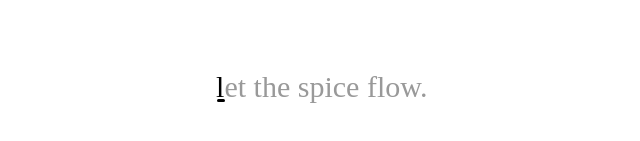
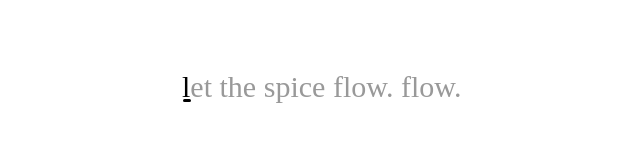
Before and after one commit to playforest/type-rank, a React (Vite) app in the folder client/: page / in a window 1280 px wide. Shown: the part 321-462 px from the top of the page, without its empty margins (322-962 px from the left). Built offline with nearby package versions, Linux system fonts and the light colour scheme.

Commit message:
feature: highlight typos

```diff
--- a/client/src/App.tsx
+++ b/client/src/App.tsx
@@ -4,10 +4,11 @@ import { Prompt } from './components/Prompt'
 function App() {
   const promptRef = useRef<HTMLDivElement>(null)
 
-  let displayText: string = 'let the spice flow.'
+  let displayText: string = 'let the spice flow. flow.'
 
   const [inputText, setInputText] = useState<string[]>([])
   const [cursor, setCursor] = useState<number>(0)
+  const [errors, setErrors] = useState<number[]>([])
 
   useEffect(() => {
     if (promptRef.current) {
@@ -15,30 +16,34 @@ function App() {
         let newInputText: string[] = inputText.slice()
         let newCursor: number = cursor;
 
-        console.log(e.key)
         console.log(`cursor: ${cursor}`)
+        console.log('errors: ', errors)
+
 
         if (e.key === 'Backspace') {
           newInputText.pop()
           setInputText(newInputText)
+
           if (cursor > 0) {
             newCursor = newCursor - 1;
           }
 
         } else {
 
-          if (e.key === displayText[cursor]) {
+          // if (e.key === displayText[cursor]) {
 
-            newInputText.push(e.key)
-            setInputText(newInputText)
+          newInputText.push(e.key)
+          setInputText(newInputText)
 
-            newCursor = newCursor + 1;
+          newCursor = newCursor + 1;
+          // }
+
+          if (e.key !== displayText[cursor]) {
+            setErrors([...errors, cursor])
           }
 
         }
         setCursor(newCursor)
-
-        console.log(inputText)
       }
 
       window.addEventListener('keydown', handleTextInput)
@@ -48,7 +53,7 @@ function App() {
       }
 
     }
-  }, [cursor, inputText])
+  }, [cursor, inputText, errors])
 
 
   return (
@@ -56,7 +61,9 @@ function App() {
       <Prompt
         displayText={displayText}
         promptRef={promptRef}
-        cursor={cursor} />
+        inputText={inputText}
+        cursor={cursor}
+        errors={errors} />
     </>
   )
 }
--- a/client/src/components/ProgressBar.tsx
+++ b/client/src/components/ProgressBar.tsx
@@ -3,10 +3,9 @@ import { useRef, useEffect, useState } from 'react'
 interface ProgressBarProps {
     cursor: number;
     cursorRef: React.RefObject<HTMLSpanElement>;
-    postCursorRef: React.RefObject<HTMLSpanElement>;
 }
 
-export function ProgressBar({ cursor, cursorRef, postCursorRef }: ProgressBarProps) {
+export function ProgressBar({ cursor, cursorRef }: ProgressBarProps) {
     const progressRef = useRef<HTMLDivElement>(null)
     const [lineTrackerWidth, setLineTrackerWidth] = useState<number>(0)
     const [lineTrackerPos, setLineTrackerPos] = useState<number>(0)
@@ -18,14 +17,10 @@ export function ProgressBar({ cursor, cursorRef, postCursorRef }: ProgressBarPro
             setLineTrackerWidth(newWidth);
             setLineTrackerPos(newPos);
 
-            console.log('width vals: ', cursorRef.current?.offsetLeft, cursorRef.current?.offsetWidth, postCursorRef.current?.offsetWidth)
+            console.log('width vals: ', cursorRef.current?.offsetLeft, cursorRef.current?.offsetWidth)
 
         }
     }, [cursor])
-
-
-    //    let lineTrackerWidth: number = ((Number.isFinite(cursorRef.current?.offsetLeft) ? cursorRef.current?.offsetLeft : 0) + (Number.isFinite(cursorRef.current?.offsetWidth) ? cursorRef.current?.offsetWidth : 0));
-
 
     return (
         <div className='progress' ref={progressRef} style={{
@@ -36,36 +31,8 @@ export function ProgressBar({ cursor, cursorRef, postCursorRef }: ProgressBarPro
             right: 0,
             height: '3px', // Thickness of the line
             backgroundColor: 'black', // Color of the line
-            borderRadius: '2px'
+            borderRadius: '2px',
+            transition: 'left 0.2s ease, width 0.3s ease'
         }}></div>
     )
 }
-
-
-
-
-
-
-
-
-
-
-
-
-
-
-/*
-
-    // if (progressRef.current) {
-    //   lineTrackerWidth = (Number.isFinite(cursorRef.current?.offsetLeft) ? cursorRef.current?.offsetLeft : 0) +
-    //     (Number.isFinite(cursorRef.current?.offsetWidth) ? cursorRef.current?.offsetWidth : 0) +
-    //     (Number.isFinite(postCursorRef.current?.offsetWidth) ? postCursorRef.current?.offsetWidth : 0)
-    // }
-
-    // if (cursor >= 0 && cursor < displayText.length) {
-    //   lineTrackerWidth = (Number.isFinite(cursorRef.current?.offsetLeft) ? cursorRef.current?.offsetLeft : 0) +
-    //     (Number.isFinite(cursorRef.current?.offsetWidth) ? cursorRef.current?.offsetWidth : 0) +
-    //     (Number.isFinite(postCursorRef.current?.offsetWidth) ? postCursorRef.current?.offsetWidth : 0);
-    // }
-
-*/
--- a/client/src/components/Prompt.tsx
+++ b/client/src/components/Prompt.tsx
@@ -4,19 +4,29 @@ import { ProgressBar } from './ProgressBar';
 interface PromptProps {
     promptRef: React.RefObject<HTMLDivElement>
     displayText: string;
+    inputText: string[];
     cursor: number;
-
+    errors: number[];
 }
 
 
-export function Prompt({ displayText, promptRef, cursor }: PromptProps) {
+export function Prompt({ displayText, promptRef, inputText, cursor, errors }: PromptProps) {
     const cursorRef = useRef<HTMLSpanElement>(null)
-    const postCursorRef = useRef<HTMLSpanElement>(null)
+    const preCursorRef = useRef<HTMLSpanElement>(null)
 
+    const [isError, setIsError] = useState<boolean>(false)
 
     let displayTextChars: string[] = Array.from(displayText)
 
-    console.log('width vals: ', cursorRef.current?.offsetLeft, cursorRef.current?.offsetWidth, postCursorRef.current?.offsetWidth)
+    // console.log('width vals: ', cursorRef.current?.offsetLeft, cursorRef.current?.offsetWidth, preCursorRef.current?.offsetWidth)
+
+    useEffect(() => {
+        if (cursor > 0 && cursor - 1 == errors[errors.length - 1]) {
+            setIsError(true)
+        } else {
+            setIsError(false)
+        }
+    }, [cursor, inputText])
 
     return (
         <div className='prompt' ref={promptRef} style={{
@@ -26,20 +36,31 @@ export function Prompt({ displayText, promptRef, cursor }: PromptProps) {
         }}>
             <div style={{ position: 'relative' }}> {/* Inner container for the text and the line */}
                 {displayTextChars.map((el, indx) => {
+                    let style: React.CSSProperties = {
+                        color: indx === cursor ? 'black' : '#999999',
+                        position: 'relative',
+                        zIndex: 1,
+                        fontVariantLigatures: 'no-common-ligatures'
+                    };
+
+                    errors.map((el) => {
+                        if (indx === el) {
+                            style.color = 'red'
+                        }
+                    })
+
+
+
+
                     return <span ref={
                         indx === cursor ? cursorRef :
-                            indx === cursor + 1 ? postCursorRef : null
+                            indx === cursor - 1 ? preCursorRef : null
                     }
                         key={crypto.randomUUID()}
-                        style={{
-                            color: indx === cursor ? 'black' : '#999999',
-                            position: 'relative', // Position the text
-                            zIndex: 1, // Higher z-index for text
-                            fontVariantLigatures: 'no-common-ligatures'
-                        }}>{el}</span>
+                        style={style}>{el}</span>
                 })}
                 <ProgressBar
-                    cursor={cursor} cursorRef={cursorRef} postCursorRef={postCursorRef} />
+                    cursor={cursor} cursorRef={cursorRef} />
             </div>
 
         </div>
--- /dev/null
+++ b/client/src/components/Stats.tsx
@@ -0,0 +1,3 @@
+export function stats() {
+
+}
```
Also changed, not shown: 1 other file (tests, documents, lock files or other folders).
